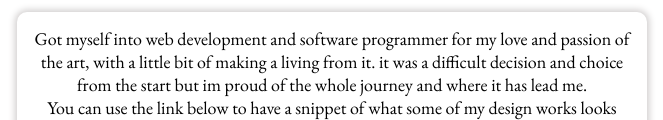
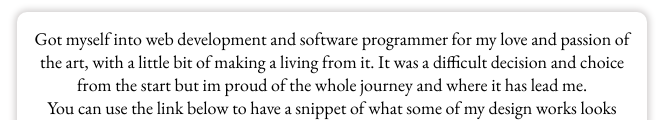
Before and after one commit to chassishart/stanley-portfolio, a plain HTML site: page index.html in a window 1280 px wide. Shown: the part 832-952 px from the top of the page, 578-1241 px from the left. Drawn offline with nearby package versions, Linux system fonts and the light colour scheme.

Commit message:
text change

```diff
--- a/index.html
+++ b/index.html
@@ -87,7 +87,7 @@
           <p>
             Got myself into web development and software programmer for my love
             and passion of the art, with a little bit of making a living from
-            it. it was a difficult decision and choice from the start but im
+            it. It was a difficult decision and choice from the start but im
             proud of the whole journey and where it has lead me.
           </p>
           <p>
```
